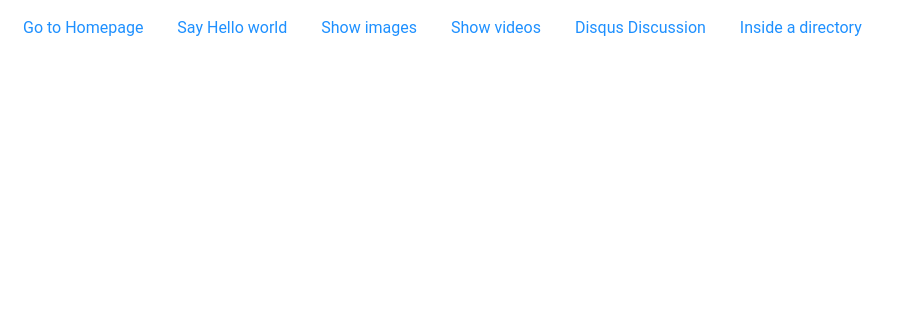
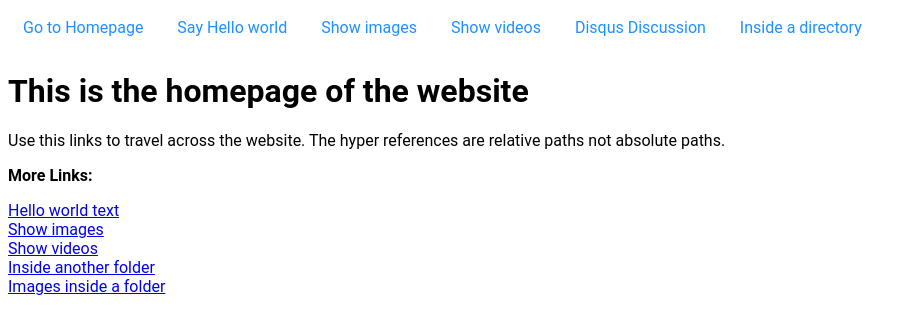
Before and after one commit to chamuth/ccrouter, a website: page index.html in a window 1280 px wide. Shown: the whole page, without its empty margins (0-917 px from the left). Drawn offline with Linux system fonts and the light colour scheme.

Commit message:
Updated files

```diff
--- a/ccrouter.js
+++ b/ccrouter.js
@@ -50,6 +50,14 @@ var ccrouter = function()
         page_loader.style.opacity = "0"; // Hide the page_loader
 
         if (preproc) preprocessor = preproc; // Set the preprocessor
+
+        loadDefault(properties); // Load the default route
+    }
+
+    var loadDefault = function(prop)
+    {
+        var defaultRoute = prop.initial;
+        load(routes_directory + defaultRoute + "." + extension);
     }
 
     var getLoaderHTML = function(properties)
@@ -87,13 +95,17 @@ var ccrouter = function()
                 var processedResponse = preprocessor(response); // Preprocess the response
                 display.innerHTML = processedResponse; // Display the response
 
-                fadeDisplay(true); // Fade the display back in
+                setTimeout(function() {
+                    fadeDisplay(true); // Fade the display back in
+                }, 500);
             },
             error : function() {
                 loader(false); // Hide the preloader
                 console.error("Route cannot be loaded. Please make sure the file, \"" + url + "\" exists in your file system"); // Display the error
 
-                fadeDisplay(true); // Fade the display back in
+              setTimeout(function() {
+                    fadeDisplay(true); // Fade the display back in
+                }, 500);
             }
         });
         }, 500);
--- a/index.html
+++ b/index.html
@@ -31,6 +31,9 @@
         background-color:#eee;
         color:black;
     }
+
+    a
+    {display:block;}
     </style>
 
     <!-- ADD THE CCROUTER SOURCE FILES -->
```
Also changed, not shown: src/logo.png (added), src/ninponix.png (added), 1 other file.
